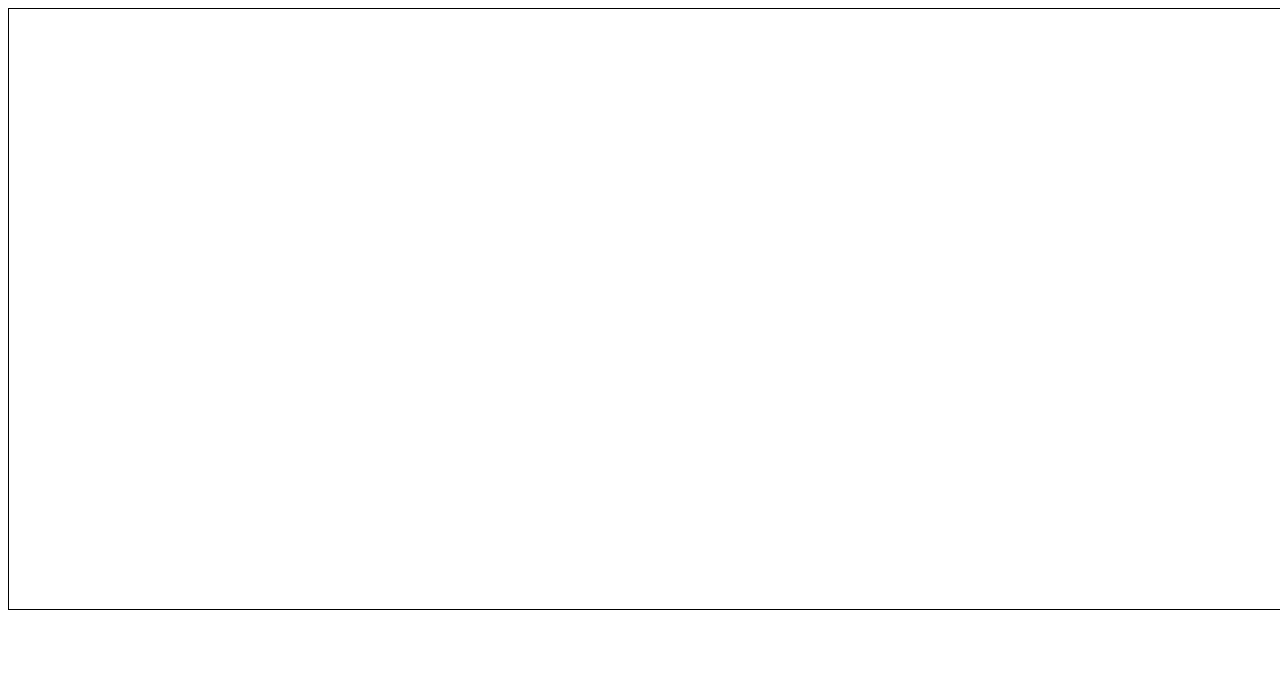
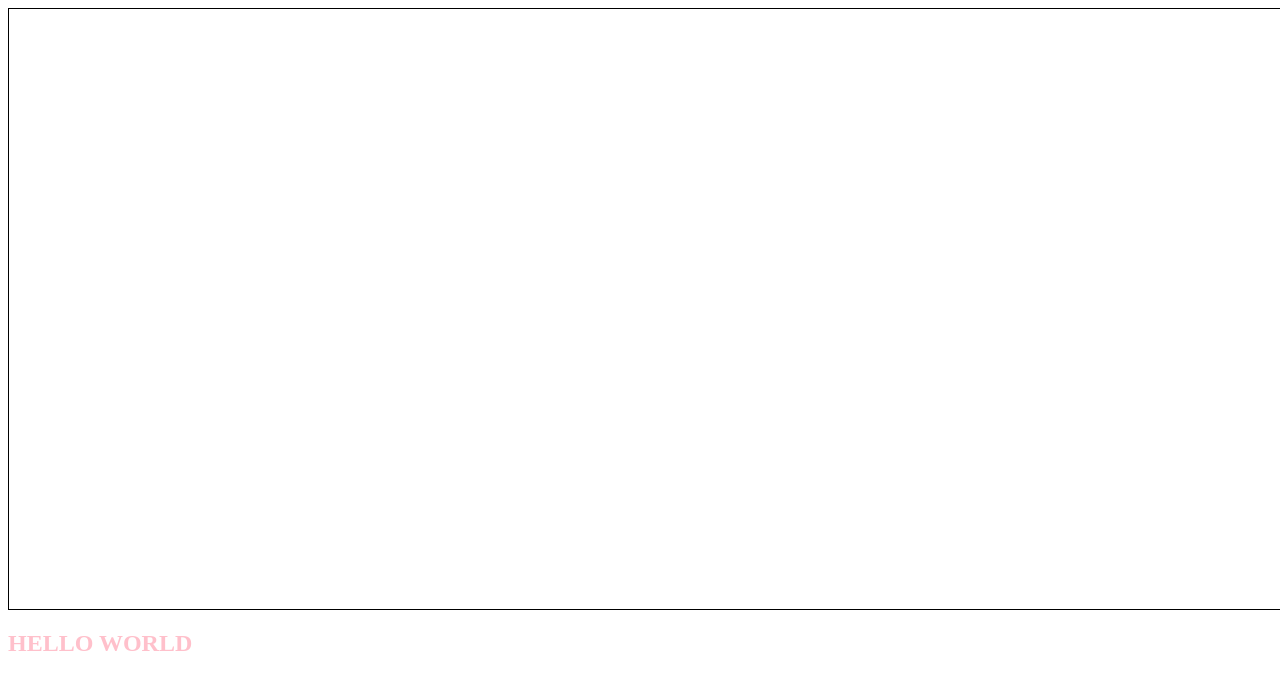
Before and after one commit to vohobjonoff/sass, a plain HTML site: page index.html in a window 1280 px wide. Shown: the top 690 px of the page. Drawn offline with Linux system fonts and the light colour scheme.

Commit message:
MYU forever

```diff
--- a/index.html
+++ b/index.html
@@ -16,7 +16,7 @@
         <section class="info"></section>
         <section class="new"></section>
         <section class="extra"></section>
-        <section class="old"></section>
+        <section class="old"><h2>HELLO WORLD</h2></section>
         <section class="contact"></section>
         <section class="client"></section>
     </main>
--- a/scss/_blocks/_old.scss
+++ b/scss/_blocks/_old.scss
@@ -0,0 +1,3 @@
+.old{
+    color:pink;
+}
```
Also changed, not shown: css/main.css, 2 other files.
